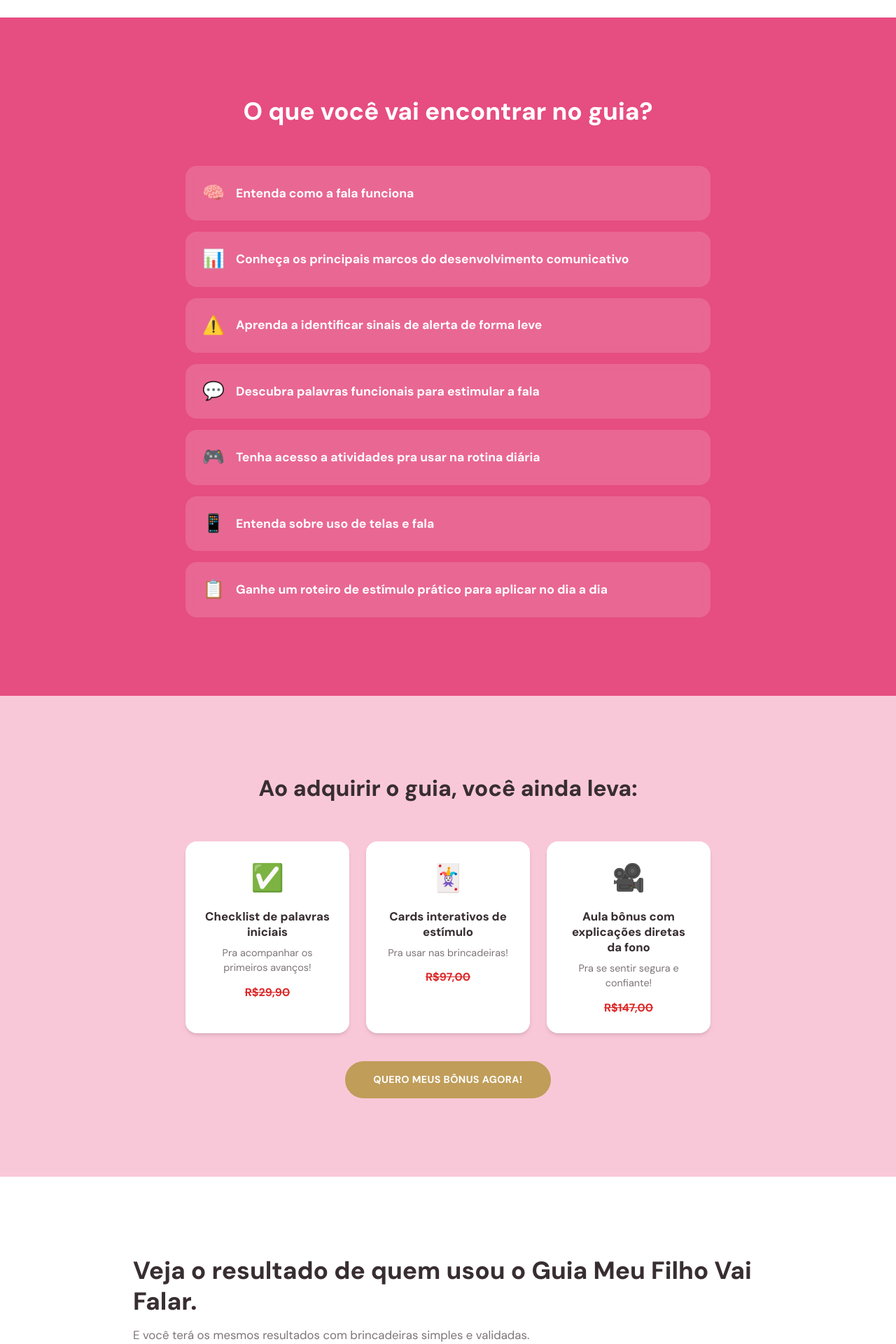
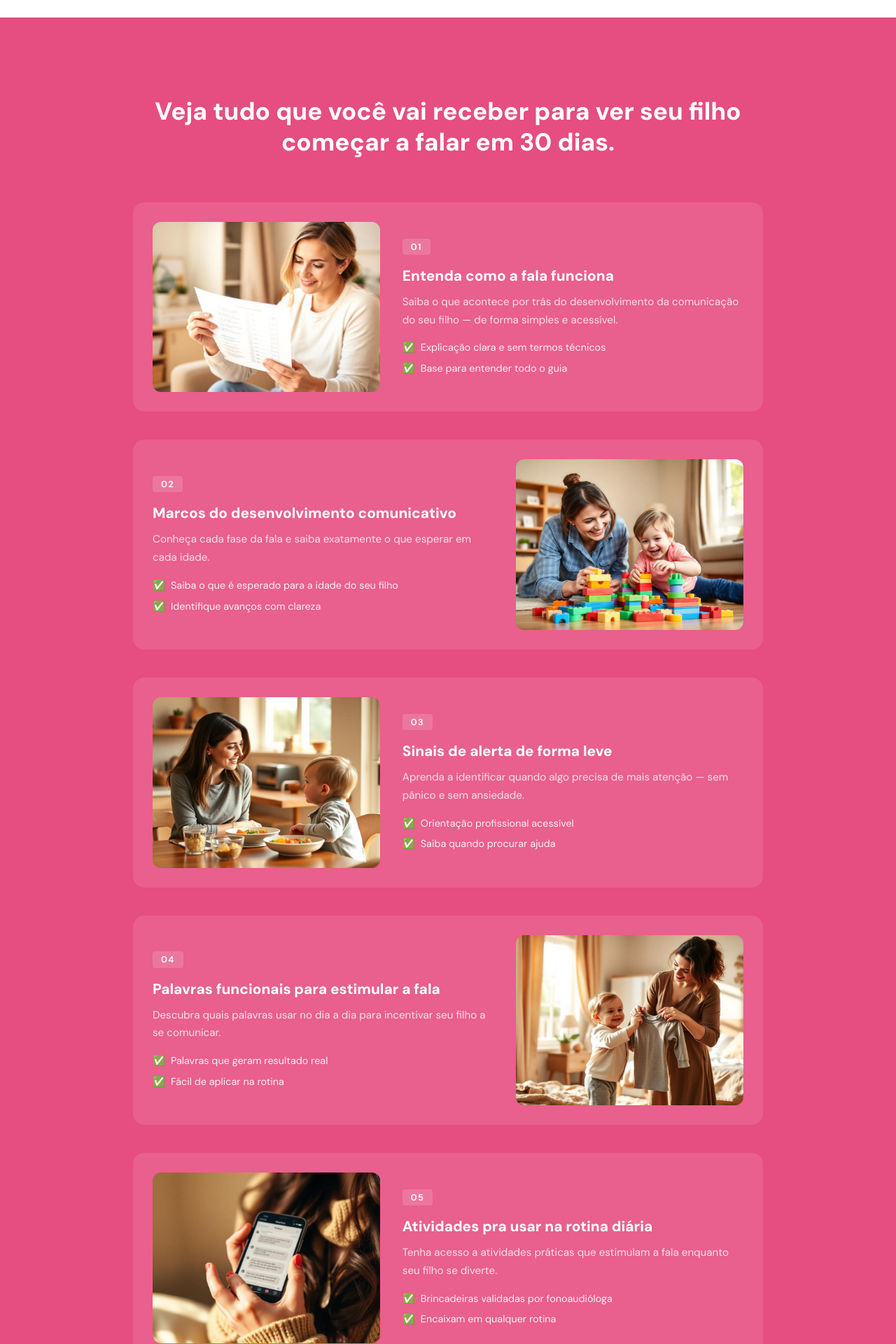
Before and after one commit to queima2m2-create/tiathayfono, a React (Vite) app: page / in a window 1280 px wide. Shown: the part 4220-6140 px from the top of the page at 70% size. Built offline with nearby package versions, Linux system fonts and the light colour scheme; the HTML template or start-up script is replaced by a standard one.

Commit message:
Atualizou entregáveis do guia

```diff
--- a/src/components/landing/OQueRecebe.tsx
+++ b/src/components/landing/OQueRecebe.tsx
@@ -1,30 +1,90 @@
-const guideItems = [
-  { emoji: "🧠", title: "Entenda como a fala funciona" },
-  { emoji: "📊", title: "Conheça os principais marcos do desenvolvimento comunicativo" },
-  { emoji: "⚠️", title: "Aprenda a identificar sinais de alerta de forma leve" },
-  { emoji: "💬", title: "Descubra palavras funcionais para estimular a fala" },
-  { emoji: "🎮", title: "Tenha acesso a atividades pra usar na rotina diária" },
-  { emoji: "📱", title: "Entenda sobre uso de telas e fala" },
-  { emoji: "📋", title: "Ganhe um roteiro de estímulo prático para aplicar no dia a dia" },
+import raioX from "@/assets/raio-x-fala.jpg";
+import brincadeiras from "@/assets/brincadeiras-fala.jpg";
+import conversas from "@/assets/conversas-fala.jpg";
+import falaRotina from "@/assets/fala-rotina.jpg";
+import suporteWpp from "@/assets/suporte-whatsapp.jpg";
+import checklist from "@/assets/checklist-palavras.jpg";
+import cards from "@/assets/cards-interativos.jpg";
+
+const mainItems = [
+  {
+    num: "01", title: "Entenda como a fala funciona",
+    desc: "Saiba o que acontece por trás do desenvolvimento da comunicação do seu filho — de forma simples e acessível.",
+    checks: ["Explicação clara e sem termos técnicos", "Base para entender todo o guia"],
+    img: raioX,
+  },
+  {
+    num: "02", title: "Marcos do desenvolvimento comunicativo",
+    desc: "Conheça cada fase da fala e saiba exatamente o que esperar em cada idade.",
+    checks: ["Saiba o que é esperado para a idade do seu filho", "Identifique avanços com clareza"],
+    img: brincadeiras,
+  },
+  {
+    num: "03", title: "Sinais de alerta de forma leve",
+    desc: "Aprenda a identificar quando algo precisa de mais atenção — sem pânico e sem ansiedade.",
+    checks: ["Orientação profissional acessível", "Saiba quando procurar ajuda"],
+    img: conversas,
+  },
+  {
+    num: "04", title: "Palavras funcionais para estimular a fala",
+    desc: "Descubra quais palavras usar no dia a dia para incentivar seu filho a se comunicar.",
+    checks: ["Palavras que geram resultado real", "Fácil de aplicar na rotina"],
+    img: falaRotina,
+  },
+  {
+    num: "05", title: "Atividades pra usar na rotina diária",
+    desc: "Tenha acesso a atividades práticas que estimulam a fala enquanto seu filho se diverte.",
+    checks: ["Brincadeiras validadas por fonoaudióloga", "Encaixam em qualquer rotina"],
+    img: suporteWpp,
+  },
+  {
+    num: "06", title: "Uso de telas e fala",
+    desc: "Entenda como o tempo de tela impacta o desenvolvimento da fala e o que fazer a respeito.",
+    checks: ["Orientação baseada em evidências", "Dicas práticas para o dia a dia"],
+    img: checklist,
+  },
+  {
+    num: "07", title: "Roteiro de estímulo prático",
+    desc: "Ganhe um roteiro completo para aplicar no dia a dia e ver resultados reais.",
+    checks: ["Passo a passo direto ao ponto", "Ideal para mães com rotina corrida"],
+    img: cards,
+  },
 ];
 
 const OQueRecebe = () => (
   <section className="bg-rosa py-20 md:py-28 px-6">
-    <div className="max-w-[750px] mx-auto">
-      <h2 className="text-[1.6rem] md:text-[2.2rem] font-extrabold text-center text-background mb-14 leading-[1.25]">
-        O que você vai encontrar no guia?
+    <div className="max-w-[900px] mx-auto">
+      <h2 className="text-[1.6rem] md:text-[2.2rem] font-extrabold text-center text-background mb-16 leading-[1.25]">
+        Veja tudo que você vai receber para ver seu filho começar a falar em 30 dias.
       </h2>
 
-      <div className="space-y-4">
-        {guideItems.map((item, i) => (
-          <div
-            key={i}
-            className="bg-background/15 backdrop-blur-sm rounded-2xl px-6 py-5 flex items-center gap-4"
-          >
-            <span className="text-[1.6rem] shrink-0">{item.emoji}</span>
-            <h3 className="text-[1rem] md:text-[1.1rem] font-bold text-background leading-[1.4]">
-              {item.title}
-            </h3>
+      <div className="space-y-10">
+        {mainItems.map((item, i) => (
+          <div key={i} className={`flex flex-col ${i % 2 === 1 ? 'md:flex-row-reverse' : 'md:flex-row'} gap-8 items-center bg-background/10 rounded-2xl p-7`}>
+            <div className="md:w-2/5">
+              <img
+                src={item.img}
+                alt={item.title}
+                className="rounded-xl w-full object-cover aspect-[4/3]"
+                loading="lazy"
+                width={1024}
+                height={768}
+              />
+            </div>
+            <div className="md:w-3/5 text-background">
+              <span className="inline-block bg-background/15 rounded px-3 py-0.5 text-[0.8rem] tracking-widest mb-4 font-semibold">
+                {item.num}
+              </span>
+              <h3 className="text-[1.15rem] md:text-[1.3rem] font-extrabold mb-3 leading-[1.3]">{item.title}</h3>
+              <p className="text-[0.95rem] opacity-80 leading-[1.7] mb-4">{item.desc}</p>
+              <ul className="space-y-2">
+                {item.checks.map((c, j) => (
+                  <li key={j} className="text-[0.9rem] opacity-90 flex items-start gap-2">
+                    <span className="shrink-0">✅</span> {c}
+                  </li>
+                ))}
+              </ul>
+            </div>
           </div>
         ))}
       </div>
```
